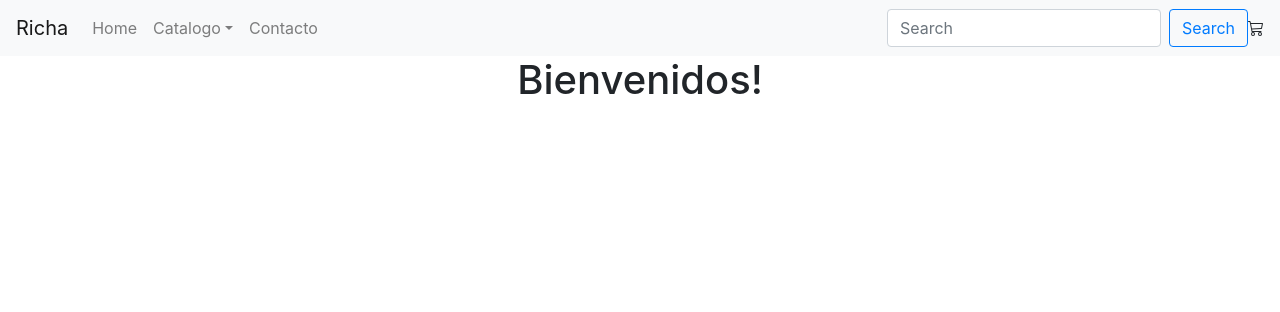
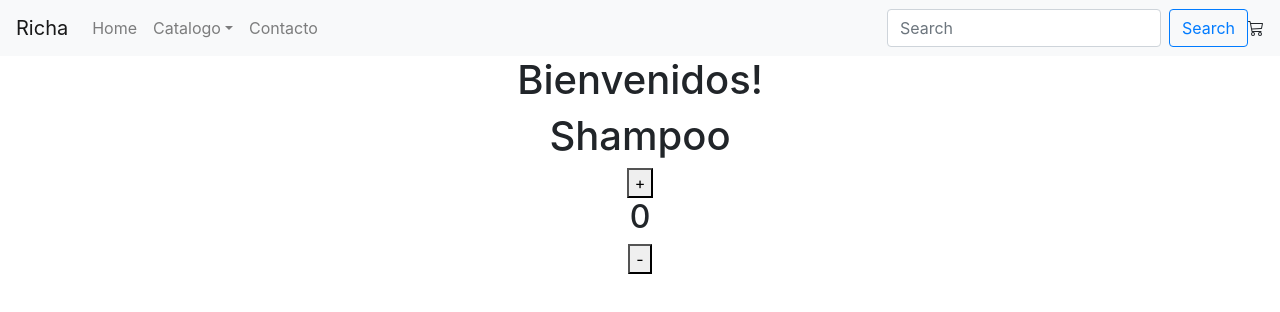
Before and after one commit to agusmoreno/proyecto-final-react, a React (Create React App) app: page / in a window 1280 px wide. Shown: the top 312 px of the page. Built offline with nearby package versions, Linux system fonts and the light colour scheme.

Commit message:
Added item counter

```diff
--- a/src/App.js
+++ b/src/App.js
@@ -1,6 +1,7 @@
 import './App.css';
 import NavBar from "./components/NavBar"
 import ItemListContainer from "./components/ItemListContainer"
+import Counter from "./components/ItemCount"
 import 'bootstrap/dist/css/bootstrap.min.css';
 
 function App() {
@@ -8,6 +9,7 @@
     <div className="App">
       <NavBar />
       <ItemListContainer />
+      <Counter />
     </div>
   );
 }
--- /dev/null
+++ b/src/components/ItemCount.js
@@ -0,0 +1,47 @@
+import React, { Component } from "react";
+
+export default class Counter extends Component {
+  state = {
+    title: "Shampoo",
+    counter: 0
+  };
+
+  incrementCounter = () => {
+    this.setState(prevState => ({
+      counter: prevState.counter + 1
+    }));
+  };
+
+  decrementCounter = () => {
+    this.setState(prevState => ({
+      counter: prevState.counter - 1
+    }));
+  };
+
+  render() {
+    return (
+      <section>
+        <div>
+          <h1>{this.state.title}</h1>
+          <div>
+            <div>
+              <button onClick={this.incrementCounter}>
+                <span> +
+                </span>
+              </button>
+            </div>
+            <div >
+              <h2>{this.state.counter}</h2>
+            </div>
+            <div >
+              <button onClick={this.decrementCounter}>
+                <span>-
+                </span>
+              </button>
+            </div>
+          </div>
+        </div>
+      </section>
+    );
+  }
+}
```
